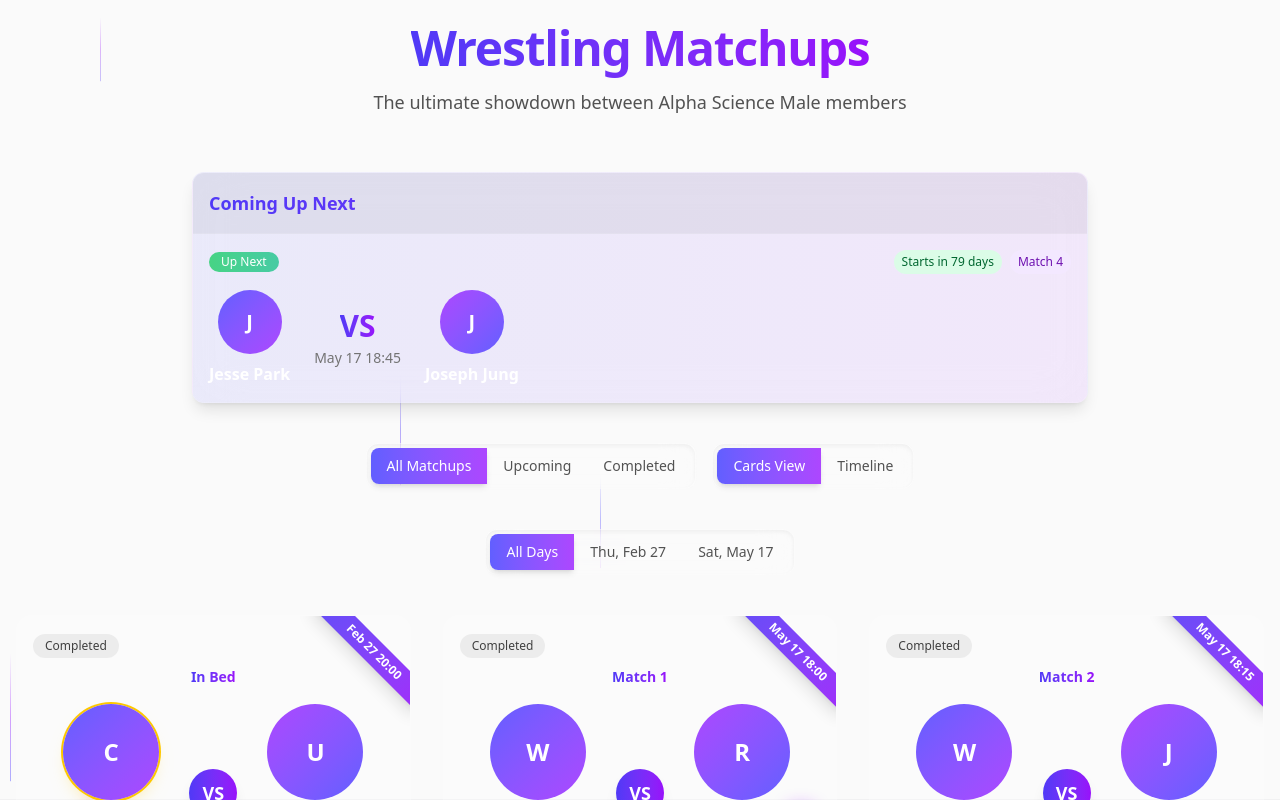
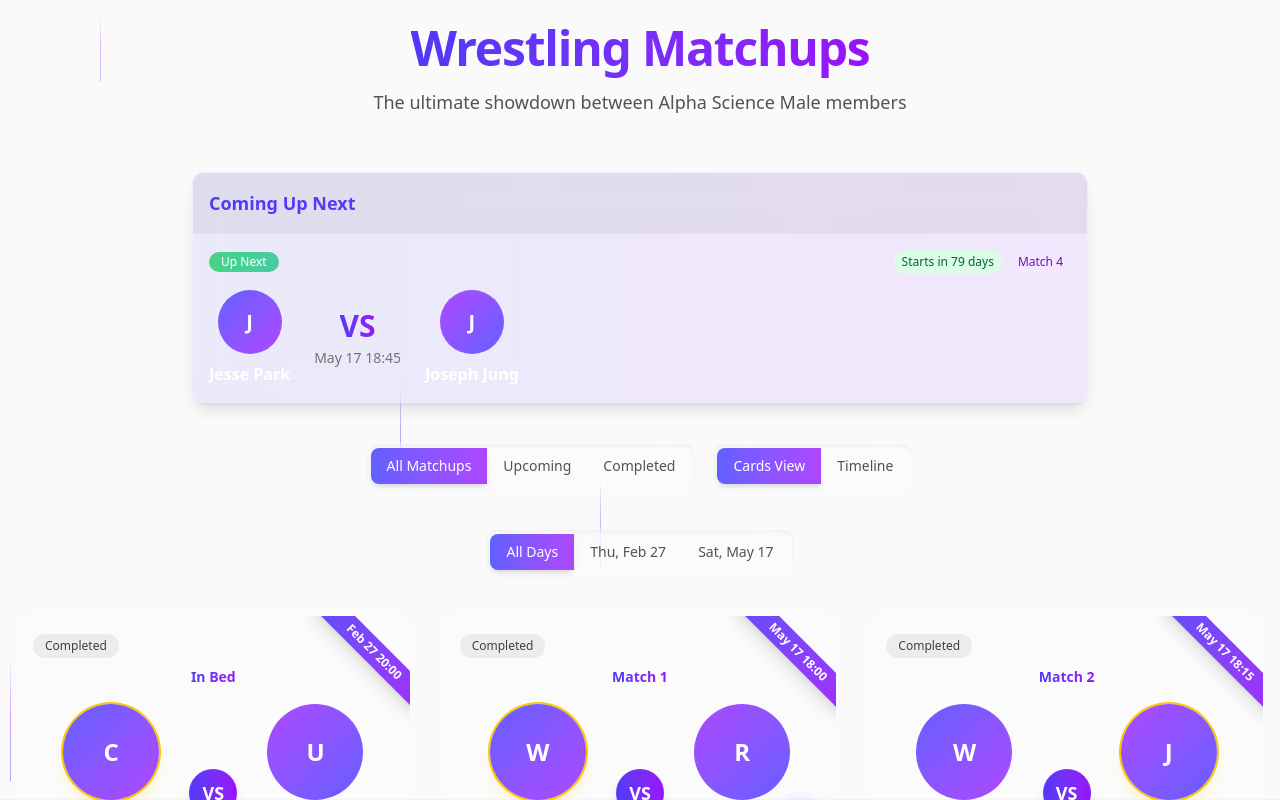
Before and after one commit to Superamaja/wrestling-matchups, a React (Vite) app: page / in a window 1280 px wide. Built offline with nearby package versions, Linux system fonts and the light colour scheme.

Commit message:
refactor(matchups): add winner information to completed matches

```diff
--- a/src/data/matchups.ts
+++ b/src/data/matchups.ts
@@ -27,6 +27,7 @@ export const matchups: Matchup[] = [
     time: "18:00",
     isCompleted: true,
     matchDescription: "Match 1",
+    winner: "Will In",
   },
   {
     id: "2",
@@ -40,6 +41,7 @@ export const matchups: Matchup[] = [
     time: "18:15",
     isCompleted: true,
     matchDescription: "Match 2",
+    winner: "Joseph Jung",
   },
   {
     id: "3",
@@ -53,6 +55,7 @@ export const matchups: Matchup[] = [
     time: "18:30",
     isCompleted: true,
     matchDescription: "Match 3",
+    winner: "Chris Ding",
   },
   {
     id: "4",
```
